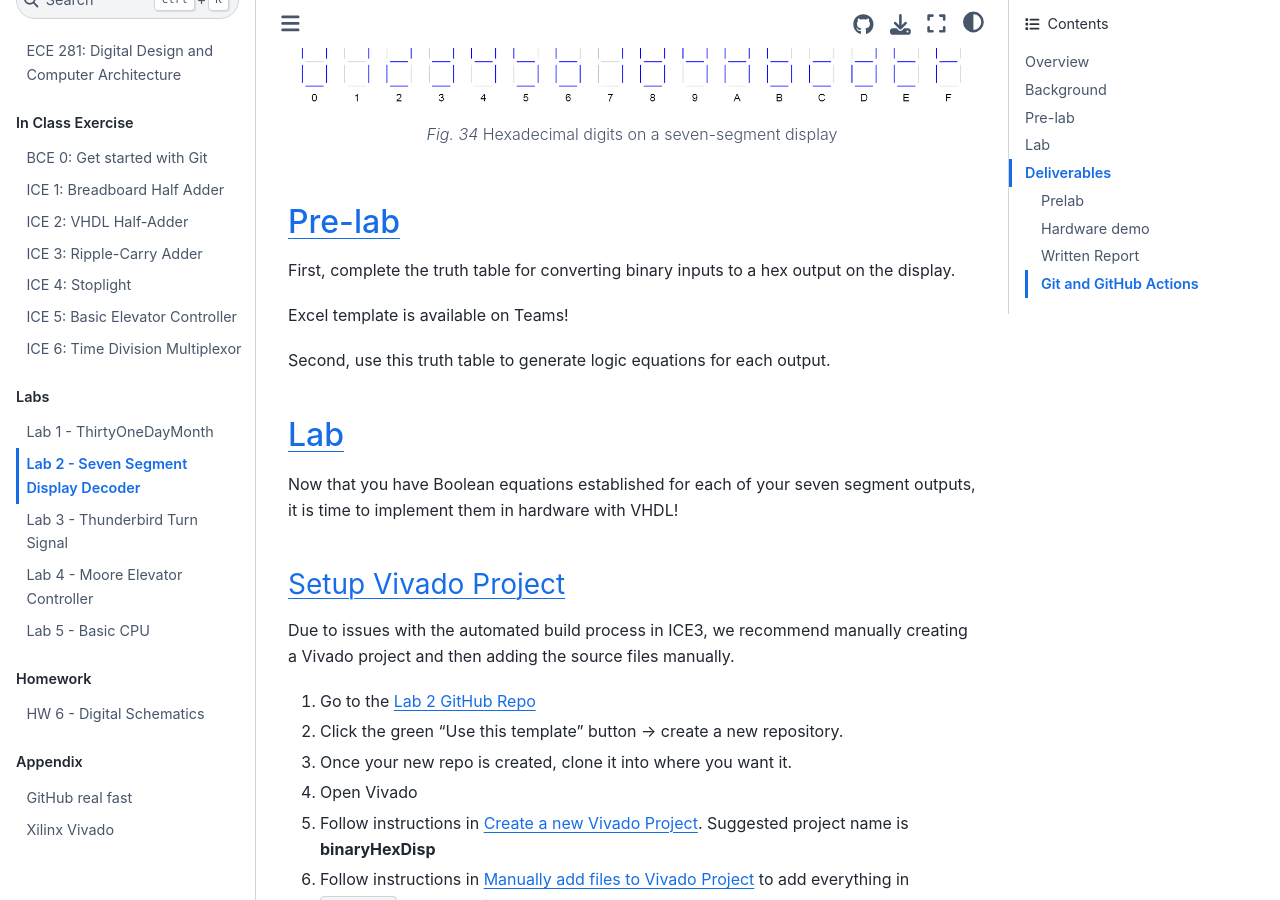
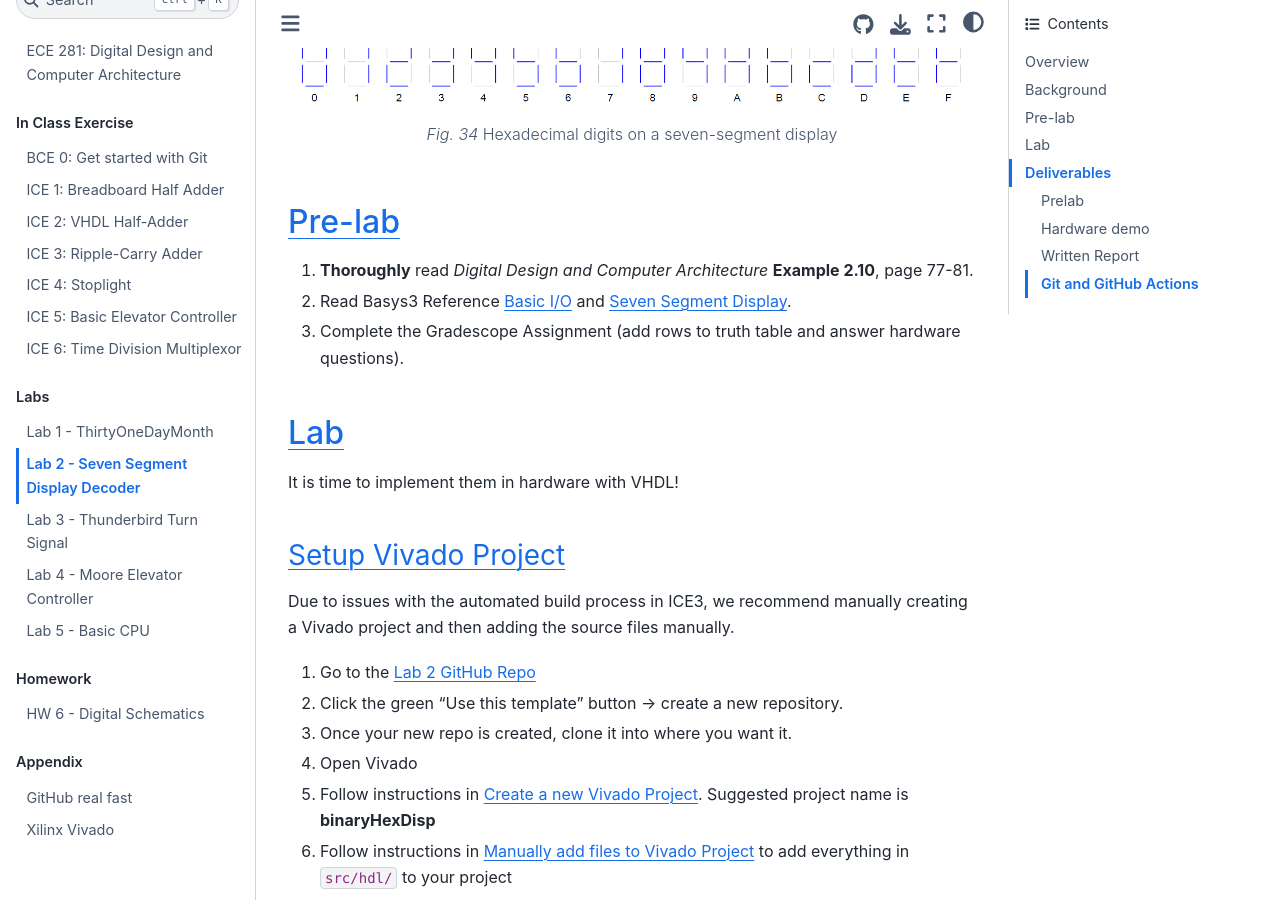
Before and after one commit to USAFA-ECE/ece281-book, a Jupyter Book: the page built from book/lab/lab2.md, in a window 1280 px wide and 900 px high, scrolled down 3639 px. Built offline with Jupyter Book 1.0.4 settings and Sphinx 7.4.7 and the Sphinx Book theme 1.1.4, drawn with Linux system fonts in a browser that asks for light colours.

Commit message:
Prelab to gradescope

```diff
--- a/book/lab/lab2.md
+++ b/book/lab/lab2.md
@@ -94,16 +94,13 @@ Hexadecimal digits on a seven-segment display
 
 ## Pre-lab
 
-First, complete the truth table for converting binary inputs to a hex output on the display.
-
-Excel template is available on Teams!
-
-Second, use this truth table to generate logic equations for each output.
+1. **Thoroughly** read *Digital Design and Computer Architecture* **Example 2.10**, page 77-81.
+2. Read Basys3 Reference [Basic I/O](https://digilent.com/reference/basys3/refmanual#basic_io) and [Seven Segment Display](https://digilent.com/reference/basys3/refmanual#seven_segment_display).
+3. Complete the Gradescope Assignment (add rows to truth table and answer hardware questions).
 
 ## Lab
 
-Now that you have Boolean equations established for each of your seven
-segment outputs, it is time to implement them in hardware with VHDL!
+It is time to implement them in hardware with VHDL!
 
 ### Setup Vivado Project
 
```
